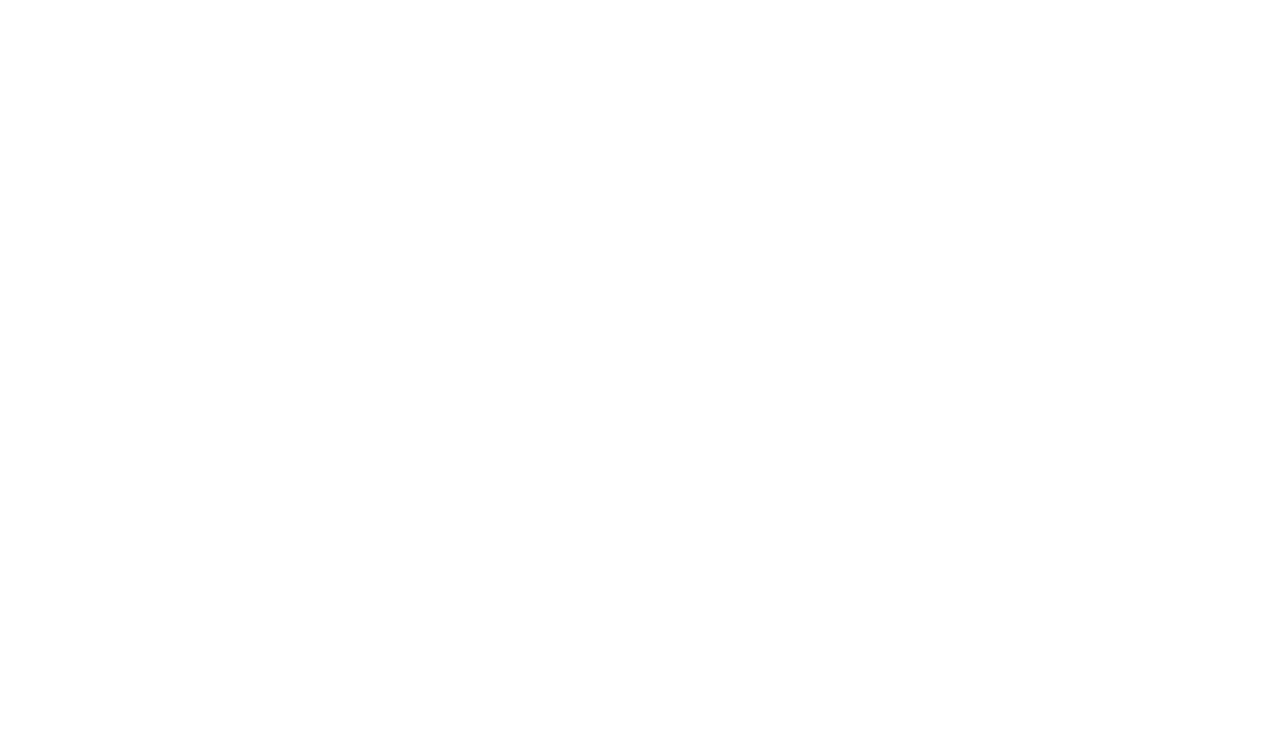
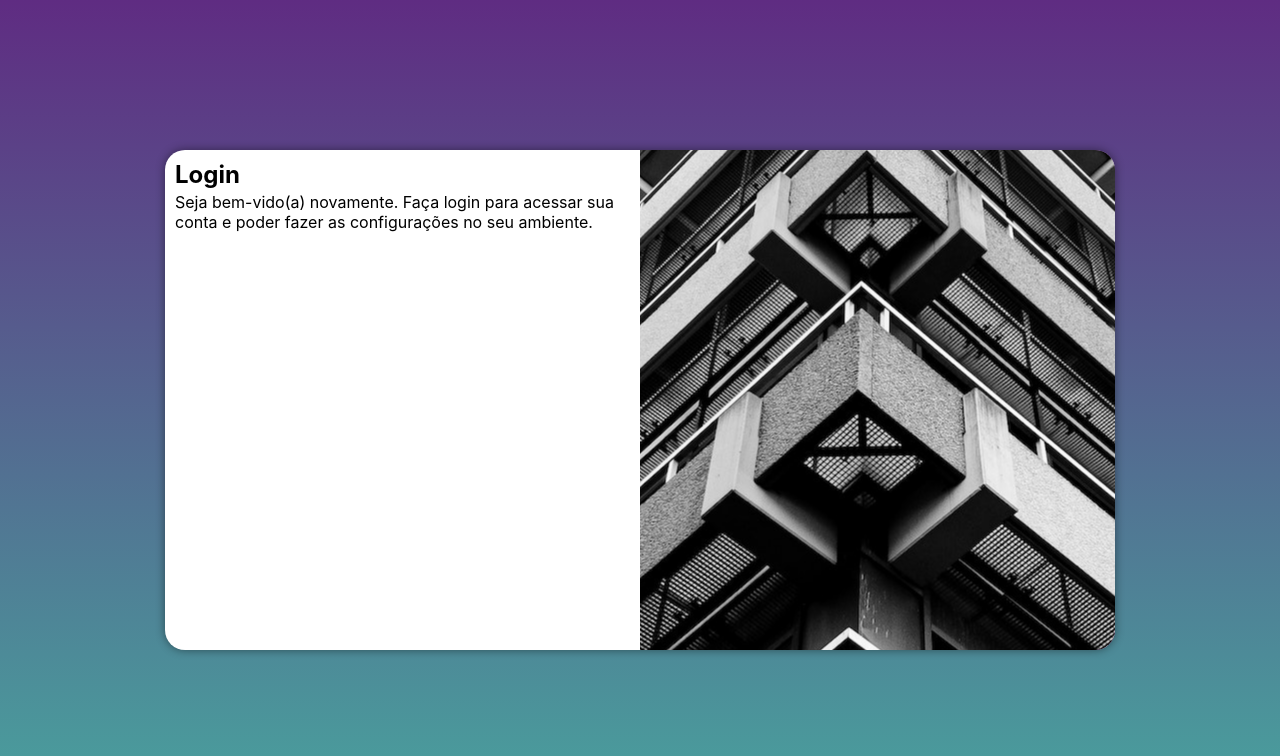
Before and after one commit to daanielsb/projeto-login, a plain HTML site: page index.html in a window 1280 px wide. Drawn offline with Linux system fonts and the light colour scheme.

Commit message:
update 0.5

```diff
--- /dev/null
+++ b/estilos/media-query.css
@@ -0,0 +1,58 @@
+@charset "UTF-8";
+
+@media screen and (min-width: 768px) and (max-width: 992px) {
+
+    body{
+        background-image: linear-gradient(to top, #49a09d, #5f2c82);
+    }
+
+    section#login{
+        width: 80vw;
+    }
+
+
+    div#imagem{
+
+        float: left;
+        width: 30%;
+        height: 100%;
+    }
+
+    div#formulario{
+        float: right;
+        width: 70%;
+    }
+
+
+}
+
+@media screen and (min-width: 922px){
+
+    body{
+        background-image: linear-gradient(to top, #49a09d, #5f2c82);
+    }
+
+
+    section#login{
+    width: 950px;
+    }
+
+    div#imagem{
+
+        float: right;
+        width: 50%;
+        height: 100%;
+
+    }
+
+    div#formulario{
+        float: left;
+        width: 50%;
+
+    }
+
+
+
+
+
+}
--- /dev/null
+++ b/estilos/style.css
@@ -0,0 +1,65 @@
+@charset "UTF-8";
+
+
+/*
+
+paleta de cores
+verde: #49a09d
+lilás: #5f2c82
+
+*/
+
+*{
+    padding: 0;
+    margin: 0;
+    font-family: -apple-system, BlinkMacSystemFont, 'Segoe UI', Roboto, Oxygen, Ubuntu, Cantarell, 'Open Sans', 'Helvetica Neue', sans-serif;
+    box-sizing: border-box;
+}
+
+body, html {
+    background-color: #5f2c82;
+    height: 100vh;
+    width: 100vw;
+}
+
+main{
+    position: relative;
+    height: 100vh;
+    width: 100vw;
+}
+
+section#login{
+    background-color: white;
+    width: 250px;
+    height: 500px;
+    border-radius: 20px;
+    position: absolute;
+    top: 50%;
+    left: 50%;
+    transform: translate(-50%,-50%);
+    overflow: hidden;
+    box-shadow: 0px 0px 10px rgba(0, 0, 0, 0.452);
+    transition: width 0.5s, heigth .5s;
+    transition-timing-function: ease;
+
+}
+
+div#imagem {
+    background: #5f2c82 url(../imagens/city.jpg) center center no-repeat;
+    background-image: contain;
+    height: 200px;
+    display: block;
+
+
+}
+
+div#formulario{
+    display: block;
+    padding: 10px;
+
+
+}
+
+div#formulario h1 {
+    margin-bottom: 3px;
+}
--- a/index.html
+++ b/index.html
@@ -5,8 +5,32 @@
     <meta http-equiv="X-UA-Compatible" content="IE=edge">
     <meta name="viewport" content="width=device-width, initial-scale=1.0">
     <title>Projeto login</title>
+    <link rel="stylesheet" href="estilos/style.css">
+    <link rel="stylesheet" href="estilos/media-query.css">
 </head>
 <body>
 
+    <main>
+
+        <section id="login">
+
+            <div id="imagem">
+
+            </div>
+
+            <div id="formulario">
+                <h1>Login</h1>
+                <p>Seja bem-vido(a) novamente. Faça login para acessar sua conta e poder fazer as configurações no seu ambiente.</p>
+                <form action="login.php" method="post">
+
+
+                </form>
+            </div>
+
+        </section>
+
+
+    </main>
+
 </body>
 </html>
```
Also changed, not shown: imagens/city.jpg (renamed from imagens/pexels-lucas-vierwind-16034321.jpg).
